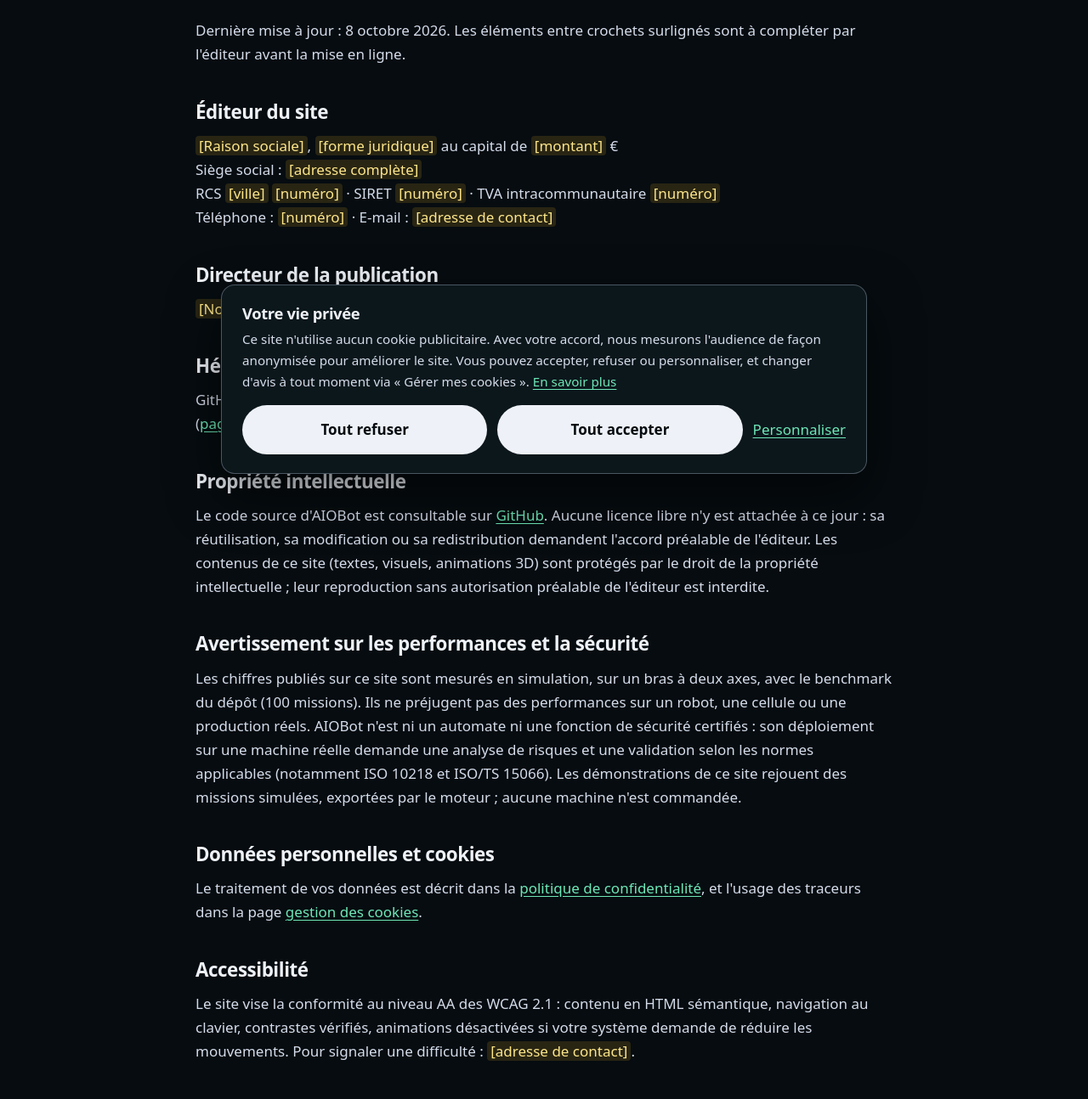
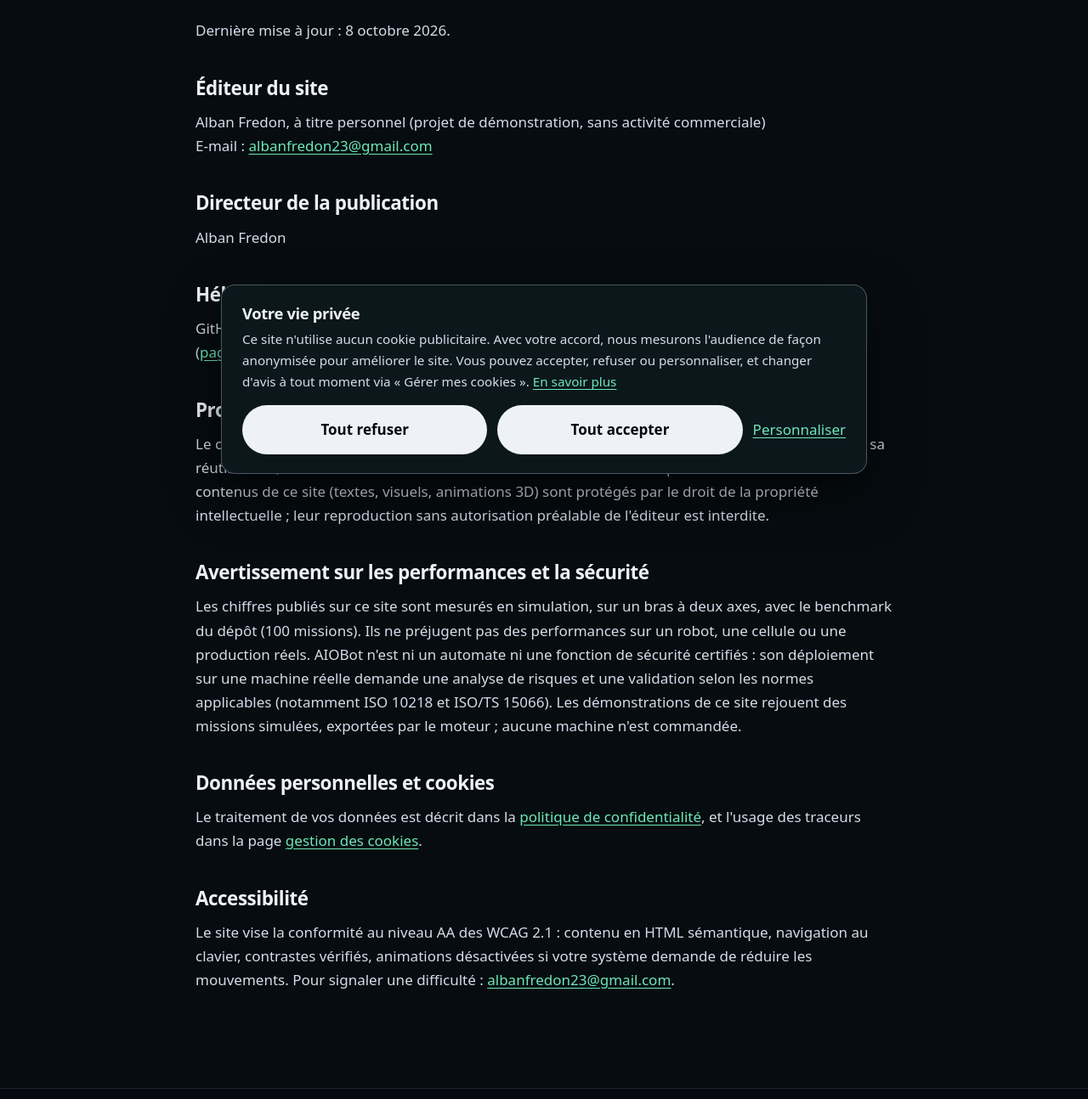
Before and after one commit to albanfredon23/aiobot, a website built with Vite: page web/mentions-legales.html in a window 1280 px wide. Shown: the part 226-1520 px from the top of the page at 85% size. Built offline with nearby package versions, Linux system fonts and the light colour scheme.

Commit message:
Pages légales et contact : éditeur Alban Fredon, albanfredon23@gmail.com

```diff
--- a/web/mentions-legales.html
+++ b/web/mentions-legales.html
@@ -47,18 +47,16 @@
       <div class="container container-narrow">
         <p><a href="./">← Retour à l'accueil</a></p>
         <h1>Mentions légales</h1>
-        <p>Dernière mise à jour : 8 octobre 2026. Les éléments entre crochets surlignés sont à compléter par l'éditeur avant la mise en ligne.</p>
+        <p>Dernière mise à jour : 8 octobre 2026.</p>
 
         <h2>Éditeur du site</h2>
         <p>
-          <span class="placeholder">[Raison sociale]</span>, <span class="placeholder">[forme juridique]</span> au capital de <span class="placeholder">[montant]</span> €<br />
-          Siège social : <span class="placeholder">[adresse complète]</span><br />
-          RCS <span class="placeholder">[ville]</span> <span class="placeholder">[numéro]</span> · SIRET <span class="placeholder">[numéro]</span> · TVA intracommunautaire <span class="placeholder">[numéro]</span><br />
-          Téléphone : <span class="placeholder">[numéro]</span> · E-mail : <span class="placeholder">[adresse de contact]</span>
+          Alban Fredon, à titre personnel (projet de démonstration, sans activité commerciale)<br />
+          E-mail : <a href="mailto:albanfredon23@gmail.com">albanfredon23@gmail.com</a>
         </p>
 
         <h2>Directeur de la publication</h2>
-        <p><span class="placeholder">[Nom et qualité du directeur de la publication]</span></p>
+        <p>Alban Fredon</p>
 
         <h2>Hébergement</h2>
         <p>
@@ -95,7 +93,7 @@
         <p>
           Le site vise la conformité au niveau AA des WCAG 2.1 : contenu en HTML sémantique, navigation au clavier,
           contrastes vérifiés, animations désactivées si votre système demande de réduire les mouvements. Pour
-          signaler une difficulté : <span class="placeholder">[adresse de contact]</span>.
+          signaler une difficulté : <a href="mailto:albanfredon23@gmail.com">albanfredon23@gmail.com</a>.
         </p>
       </div>
     </main>
```
Also changed, not shown: web/confidentialite.html (+5 -5 lines), web/cookies.html (+2 -2 lines), web/index.html (+2 -2 lines).
